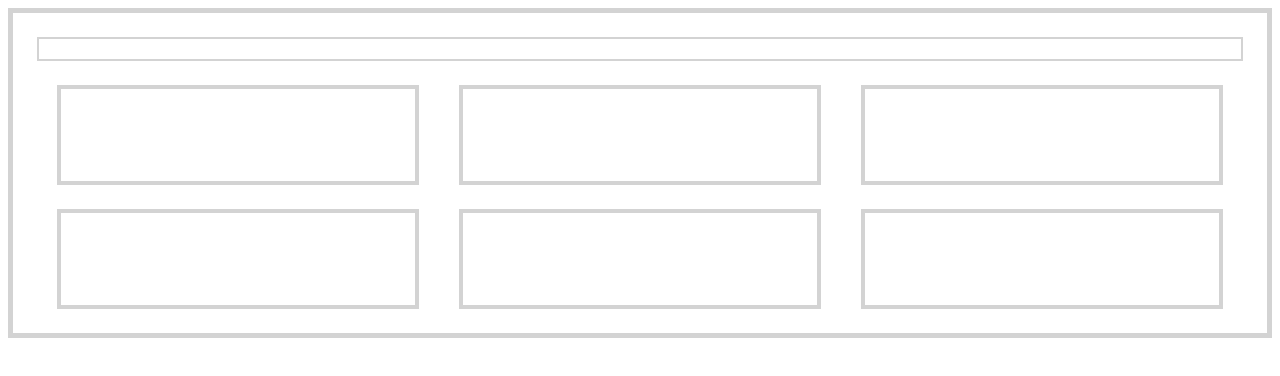
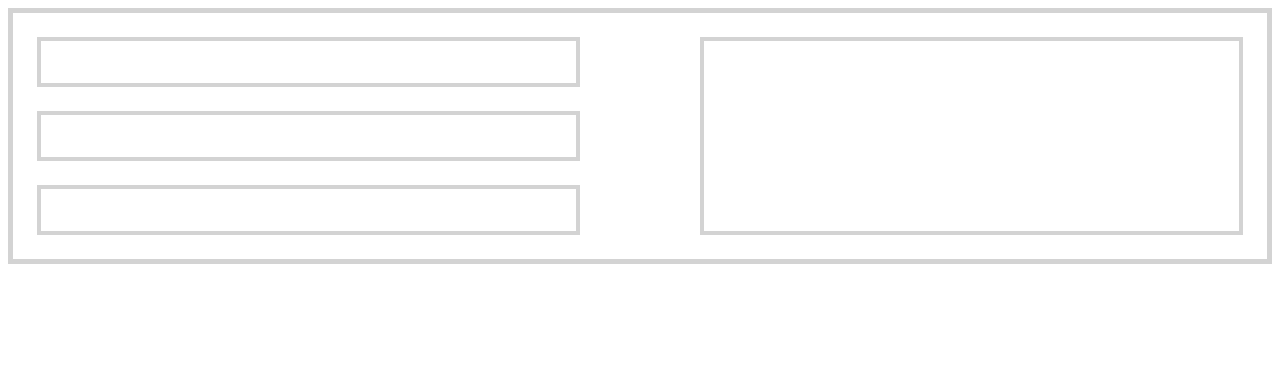
Before and after one commit to RaoufKernane/CSS-Best-Practice, a plain HTML site: page index.html in a window 1280 px wide. Drawn offline with Linux system fonts and the light colour scheme.

Commit message:
CSS Layout 3

```diff
--- a/index.html
+++ b/index.html
@@ -9,15 +9,12 @@
 <link rel="stylesheet" href="./style.css">
 <body>
     <div class="container">
-        <div class="row"></div>
-        <div class="title"></div>
         <div class="box-wrapper">
-            <div class="box"></div>
-            <div class="box"></div>
-            <div class="box"></div>
-            <div class="box"></div>
-            <div class="box"></div>
-            <div class="box"></div>
+            <div class="box box-small"></div>
+            <div class="box box-small"></div>
+            <div class="box box-small"></div>
+        </div>
+        <div class="box box-large"></div>
         </div>
     </div>
 </body>
--- a/style.css
+++ b/style.css
@@ -3,27 +3,21 @@
 }
 .container{
     border: 5px solid lightgray;
-    padding: 24px 24px 0px 24px;
-}
-.row{
-    width: 100%;
-    max-width: 600px;
-    margin:0 auto;
-}
-.title{
-   border: 2px solid lightgray;
-   width: 100%;
-   height: 24px;
-   margin-bottom: 24px;
+    padding: 24px 24px 0 24px;
+    display:flex;
+    justify-content: space-between;
 }
 .box{
     border: 4px solid lightgrey;
-    width: 30%;
-    height:100px;
     margin-bottom: 24px;
 }
 .box-wrapper{
-    display: flex;
-flex-wrap: wrap;
-    justify-content: space-around;
+   width: 45%;
+
 }
+.box-small{
+    height: 50px;
+}
+.box-large{
+    width: 45%;
+}
```
